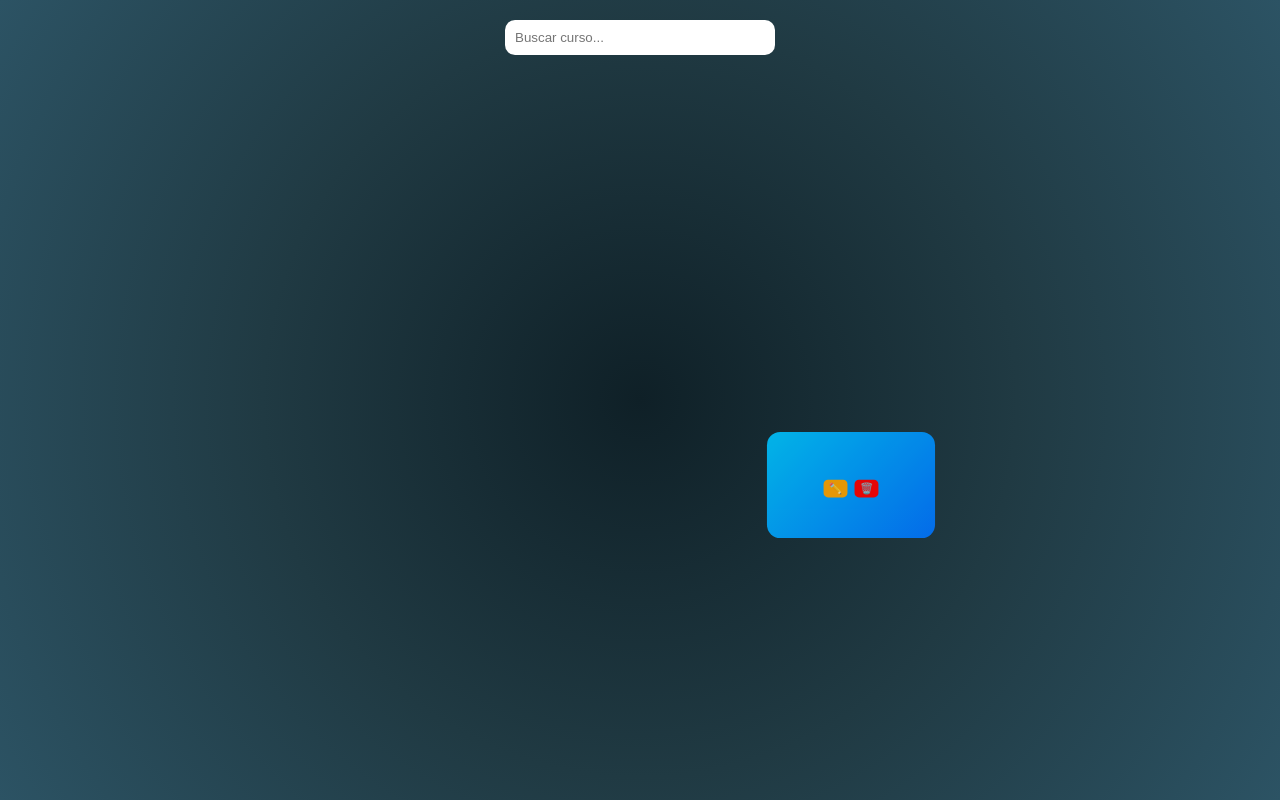
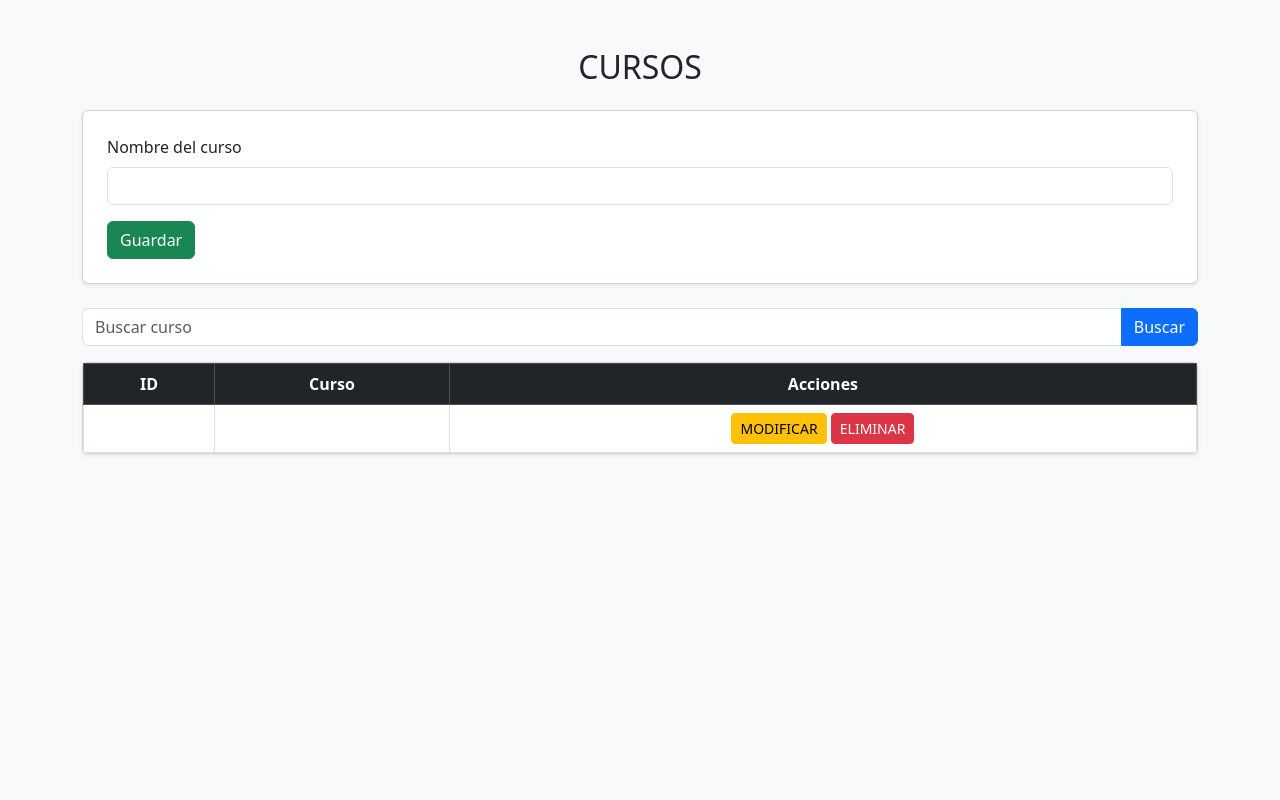
Before and after one commit to beactony23/PracticaAWOS, a PHP site: page /CURSOS/index.php in a window 1280 px wide. Run offline with PHP 8.4, Linux system fonts and the light colour scheme; tables that the repository leaves empty or names only in its code hold one stand-in row (values such as "Sample post"); data that the repository does not hold is empty.

Commit message:
Cursos añadido

```diff
--- a/CURSOS/api2/servicio.php
+++ b/CURSOS/api2/servicio.php
@@ -39,7 +39,7 @@ require "enviarCorreo.php";
 
 $con = new Conexion(array(
   "tipo"       => "mysql",
-  "servidor"   => "46.28.42.226",
+  "servidor"   => "82.180.168.1",
   "bd"         => "u760464709_24005037_bd",
   "usuario"    => "u760464709_24005037_usr",
   "contrasena" => "N&2lbK=8;Mrt"
--- a/CURSOS/index.php
+++ b/CURSOS/index.php
@@ -1,165 +1,122 @@
 <?php
 include("api2/conexion.php");
 
+/* GUARDAR */
+if (isset($_POST['btnguardar'])) {
+    $nombre = $_POST['txtnombre'];
+    if (!empty($nombre)) {
+        mysqli_query($conn, "INSERT INTO Cursos (NombreCursos) VALUES ('$nombre')");
+        header("Location: index.php");
+        exit();
+    }
+}
+
 /* ELIMINAR */
-if (isset($_GET['eliminar'])) {
-    $id = intval($_GET['eliminar']);
-    mysqli_query($conn, "DELETE FROM cursos WHERE idCursos = $id");
+if (isset($_GET['id'])) {
+    mysqli_query($conn, "DELETE FROM Cursos WHERE idCursos='{$_GET['id']}'");
     header("Location: index.php");
+    exit();
+}
+
+/* EDITAR */
+$editar = null;
+if (isset($_GET['id_mod'])) {
+    $editar = mysqli_fetch_assoc(
+        mysqli_query($conn, "SELECT * FROM Cursos WHERE idCursos='{$_GET['id_mod']}'")
+    );
+}
+
+/* MODIFICAR */
+if (isset($_POST['btnmodificar'])) {
+    mysqli_query($conn,
+        "UPDATE Cursos SET NombreCursos='{$_POST['txtnombre']}'
+         WHERE idCursos='{$_POST['txtid']}'"
+    );
+    header("Location: index.php");
+    exit();
 }
 
 /* BUSCAR */
-$buscar = isset($_GET['buscar']) ? $_GET['buscar'] : '';
-
-$sql = "SELECT * FROM view_cursos WHERE NombreCursos LIKE '%$buscar%'";
-$resultado = mysqli_query($conn, $sql);
+$buscar = $_POST['txtbuscar'] ?? "";
+$resultado = mysqli_query($conn,
+    "SELECT * FROM Cursos WHERE NombreCursos LIKE '%$buscar%'"
+);
 ?>
 
 <!DOCTYPE html>
 <html lang="es">
 <head>
-<meta charset="UTF-8">
-<title>Cursos</title>
-
-<style>
-body {
-    margin: 0;
-    background: radial-gradient(circle, #0f2027, #203a43, #2c5364);
-    font-family: Arial;
-    overflow: hidden;
-}
-
-/* BUSCADOR */
-.buscador {
-    position: absolute;
-    top: 20px;
-    width: 100%;
-    text-align: center;
-}
-
-.buscador input {
-    padding: 10px;
-    width: 250px;
-    border-radius: 10px;
-    border: none;
-}
-
-/* ESCENA */
-.escena {
-    width: 100%;
-    height: 100vh;
-    position: relative;
-}
-
-/* TARJETAS */
-.card {
-    position: absolute;
-    width: 180px;
-    height: 110px;
-    border-radius: 15px;
-    background: linear-gradient(135deg, #00c6ff, #0072ff);
-    display: flex;
-    flex-direction: column;
-    justify-content: center;
-    align-items: center;
-    color: white;
-    text-align: center;
-    cursor: pointer;
-    padding: 5px;
-}
-
-/* BOTONES */
-.botones {
-    margin-top: 5px;
-}
-
-.botones a {
-    font-size: 12px;
-    margin: 2px;
-    padding: 3px 6px;
-    border-radius: 5px;
-    text-decoration: none;
-    color: white;
-}
-
-.editar { background: orange; }
-.eliminar { background: red; }
-</style>
+    <meta charset="UTF-8">
+    <title>Cursos</title>
+    <link href="https://cdn.jsdelivr.net/npm/bootstrap@5.3.2/dist/css/bootstrap.min.css" rel="stylesheet">
 </head>
 
-<body>
+<body class="bg-light">
+
+<div class="container mt-5">
+
+    <h2 class="text-center mb-4">CURSOS</h2>
 
 
-<div class="buscador">
-    <form method="GET">
-        <input type="text" name="buscar" placeholder="Buscar curso..." value="<?php echo $buscar; ?>">
-    </form>
-</div>
+    <div class="card p-4 shadow-sm mb-4">
+        <form method="post">
+            <input type="hidden" name="txtid" value="<?= $editar['idCursos'] ?? '' ?>">
 
-<div class="escena" id="escena">
+            <div class="mb-3">
+                <label class="form-label">Nombre del curso</label>
+                <input type="text" name="txtnombre"
+                       class="form-control"
+                       value="<?= $editar['NombreCursos'] ?? '' ?>"
+                       required>
+            </div>
 
-<?php
-$cursos = [];
-while($row = mysqli_fetch_assoc($resultado)) {
-    $cursos[] = $row;
-}
-$total = count($cursos);
-
-for($i=0; $i<$total; $i++) {
-?>
-
-<div class="card" id="card<?php echo $i; ?>">
+            <?php if ($editar) { ?>
+                <button class="btn btn-warning" name="btnmodificar">Modificar</button>
+                <a href="index.php" class="btn btn-secondary">Cancelar</a>
+            <?php } else { ?>
+                <button class="btn btn-success" name="btnguardar">Guardar</button>
+            <?php } ?>
+        </form>
+    </div>
 
 
-    <a href="curso.php?id=<?php echo $cursos[$i]['idCursos']; ?>" style="color:white; text-decoration:none;">
-        <?php echo $cursos[$i]['NombreCursos']; ?>
-    </a>
+    <form method="post" class="mb-3">
+        <div class="input-group">
+            <input type="text" name="txtbuscar" class="form-control" placeholder="Buscar curso">
+            <button class="btn btn-primary" name="btnbuscar">Buscar</button>
+        </div>
+    </form>
 
 
-    <div class="botones">
-        <a class="editar" href="index.php?id=<?php echo $cursos[$i]['idCursos']; ?>">✏️</a>
-        <a class="eliminar" href="index.php?eliminar=<?php echo $cursos[$i]['idCursos']; ?>" onclick="return confirm('¿Eliminar curso?')">🗑️</a>
+    <div class="card shadow-sm">
+        <table class="table table-bordered table-hover text-center mb-0">
+            <thead class="table-dark">
+                <tr>
+                    <th>ID</th>
+                    <th>Curso</th>
+                    <th>Acciones</th>
+                </tr>
+            </thead>
+            <tbody>
+                <?php while ($fila = mysqli_fetch_assoc($resultado)) { ?>
+                <tr>
+                    <td><?= $fila['idCursos'] ?></td>
+                    <td><?= $fila['NombreCursos'] ?></td>
+                    <td>
+                        <a href="index.php?id_mod=<?= $fila['idCursos'] ?>"
+                           class="btn btn-warning btn-sm">MODIFICAR</a>
+
+                        <a href="index.php?id=<?= $fila['idCursos'] ?>"
+                           class="btn btn-danger btn-sm"
+                           onclick="return confirm('¿Eliminar este curso?')">ELIMINAR</a>
+                    </td>
+                </tr>
+                <?php } ?>
+            </tbody>
+        </table>
     </div>
 
 </div>
 
-<?php } ?>
-
-</div>
-
-<script>
-let total = <?php echo $total; ?>;
-let radioX = 300;
-let radioY = 120;
-let centroX = window.innerWidth / 2;
-let centroY = window.innerHeight / 2;
-
-let angulo = 0;
-
-function animar() {
-    for (let i = 0; i < total; i++) {
-        let theta = (2 * Math.PI / total) * i + angulo;
-
-        let x = centroX + Math.cos(theta) * radioX;
-        let y = centroY + Math.sin(theta) * radioY;
-
-        let escala = (Math.sin(theta) + 1.5) / 2.5;
-
-        let card = document.getElementById("card" + i);
-
-        card.style.left = x + "px";
-        card.style.top = y + "px";
-        card.style.transform = "translate(-50%, -50%) scale(" + escala + ")";
-        card.style.opacity = escala;
-        card.style.zIndex = Math.floor(escala * 100);
-    }
-
-    angulo += 0.002; // velocidad lenta pro
-    requestAnimationFrame(animar);
-}
-
-animar();
-</script>
-
 </body>
 </html>
--- a/Chat-TR/index.html
+++ b/Chat-TR/index.html
@@ -110,6 +110,7 @@
 
 <body>
 
+
 <div class="logo-superior">
     <h2 style="color: white;">Alumnos de</h2>
     <a href="index.html">
@@ -160,6 +161,7 @@
 </div>
 
 <script>
+
     function agregarMensaje(data) {
         const mensaje = JSON.parse(data);
 
--- a/Login.php
+++ b/Login.php
@@ -56,14 +56,14 @@ try {
   $login = true;
 }
 catch (Exception $error) {
-  $usuario = array();
+  $usuarioSesion = array();
   $login   = false;
 }
 
 # endpoint para revisar estado de la sesión
 if (isset($_GET["sesion"])) {
   header("Content-Type: application/json");
-  echo json_encode($usuario);
+  echo json_encode($usuarioSesion);
 }
 # endpoint para iniciar sesión
 elseif (isset($_GET["iniciarSesion"])) {
--- a/Progreso/servicio.php
+++ b/Progreso/servicio.php
@@ -37,6 +37,8 @@ if (isset($_GET["DATETIME"])) {
 require "conexion.php";
 require "enviarCorreo.php";
 
+
+
 $con = new Conexion(array(
   "tipo"       => "mysql",
   "servidor"   => "82.180.168.1",
--- a/Respuestas/PruebaClase.html
+++ b/Respuestas/PruebaClase.html
@@ -34,6 +34,11 @@
     <button id="btnSinRespuesta" class="nav-pill np-1" style="border:none;">📊 Sin Respuesta</button>
     <button id="btnTotal" class="nav-pill np-3" style="border:none;">📈 Ver Total</button>
     <a href="../index.html" class="nav-pill np-4">🏠 Inicio</a>
+
+    <a id="btnIniciarSesion" class="btn btn-outline-info nav-pill np-3" style="visibility: hidden;" href="../Login.html">Iniciar Sesión</a>
+
+    <button id="btnCerrarSesion" class="btn btn-outline-danger nav-pill np-3" style="visibility: hidden;">Cerrar Sesión</button>
+
 </nav>
 
 <div class="main-layout">
--- a/js/login.js
+++ b/js/login.js
@@ -57,7 +57,7 @@ $(document).ready(function() {
                 if (typeof response === 'string' && response.length > 50) {
                     // Guardar token y redireccionar
                     localStorage.setItem('token', response);
-                    window.location.href = 'dashboard.php';
+                    window.location.href = 'index.html';
                 } else if (response.error) {
                     // Mostrar el texto de la variable $error de PHP
                     $('#mensaje-error').text(response.error).fadeIn();
```
Also changed, not shown: Preguntas/index.html (+7 -0 lines), Preguntas/js/preguntas.js (+41 -7 lines), Preguntas/servicio.php (+33 -20 lines), Progreso/api.php (+29 -0 lines), Progreso/index.html (+9 -0 lines), Progreso/js/main.js (+37 -0 lines), Respuestas/main.js (+35 -0 lines), Respuestas/servicio.php (+41 -9 lines), gestion_usuarios.php (+23 -0 lines), index.html (+13 -3 lines), js/index.js (added, +16 -0 lines), 1 other file.
